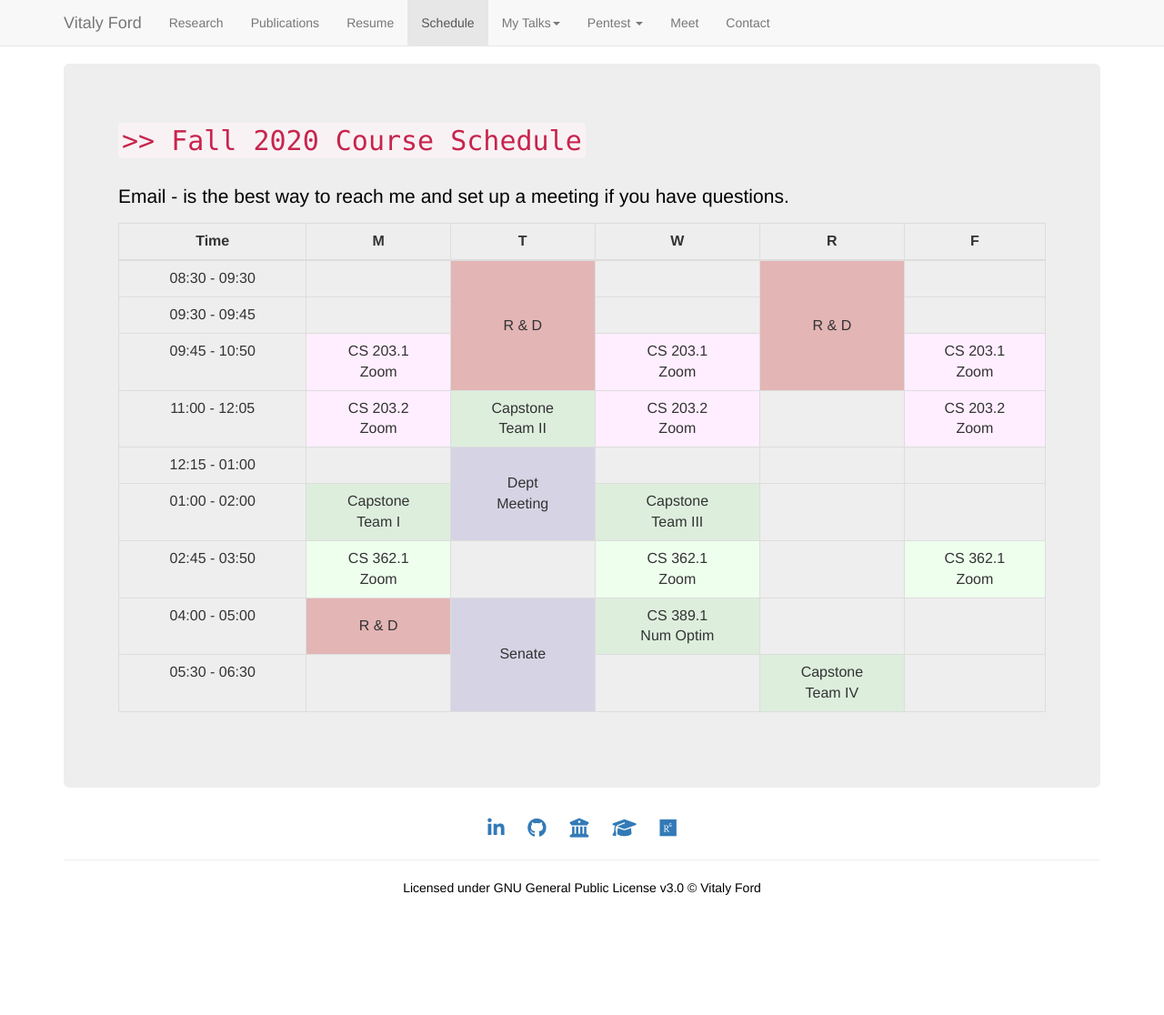
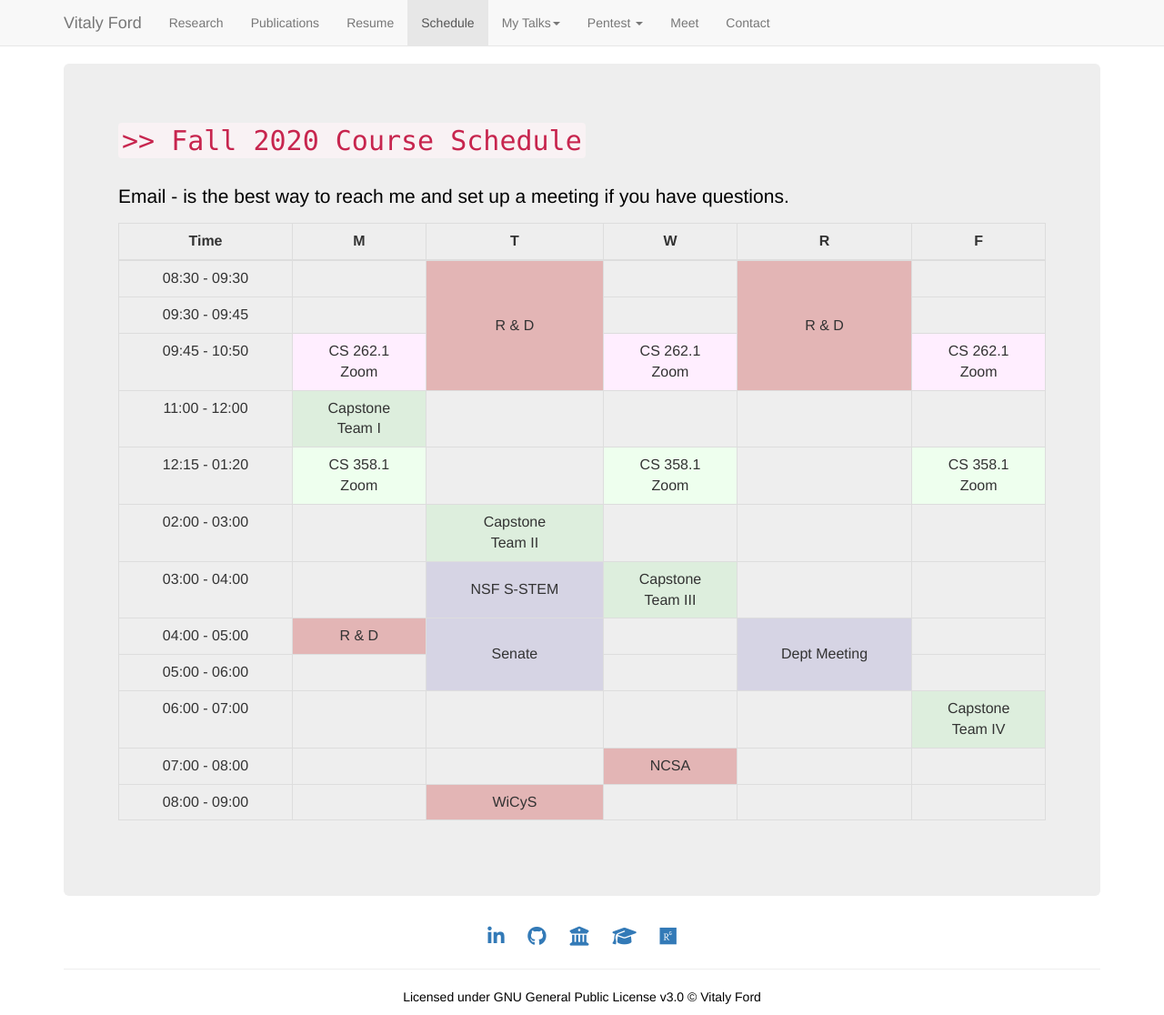
Before and after one commit to vitalyford/vitalyford.github.io, a Jekyll site: the page built from schedule.html, in a window 1280 px wide and 1116 px high. Shown: the whole window at 91% size. Built offline with Jekyll 4.4.1, drawn with Linux system fonts in a browser that asks for light colours; nearby versions of some CDN libraries.

Commit message:
Update schedule for spring 2021

```diff
--- a/schedule.html
+++ b/schedule.html
@@ -34,54 +34,78 @@ permalink: "/schedule/"
             </tr>
             <tr>
                 <th>09:45 - 10:50</th>
-                <td class="custom-table course1">CS 203.1<br>Zoom</td>
-                <td class="custom-table course1">CS 203.1<br>Zoom</td>
-                <td class="custom-table course1">CS 203.1<br>Zoom</td>
+                <td class="custom-table course1">CS 262.1<br>Zoom</td>
+                <td class="custom-table course1">CS 262.1<br>Zoom</td>
+                <td class="custom-table course1">CS 262.1<br>Zoom</td>
             </tr>
             <tr>
-                <th>11:00 - 12:05</th>
-                <td class="custom-table course1">CS 203.2<br>Zoom</td>
-                <td class="custom-table course3">Capstone<br>Team II</td>
-                <td class="custom-table course1">CS 203.2<br>Zoom</td>
+                <th>11:00 - 12:00</th>
+                <td class="custom-table course3">Capstone<br>Team I</td>
                 <td></td>
-                <td class="custom-table course1">CS 203.2<br>Zoom</td>
-            </tr>
-            <tr>
-                <th>12:15 - 01:00</th>
-                <td></td>
-                <td rowspan="2" class="custom-table other">Dept<br>Meeting</td>
                 <td></td>
                 <td></td>
                 <td></td>
             </tr>
             <tr>
-                <th>01:00 - 02:00</th>
-                <td class="custom-table course3">Capstone<br>Team I</td>
+                <th>12:15 - 01:20</th>
+                <td class="custom-table course2">CS 358.1<br>Zoom</td>
+                <td></td>
+                <td class="custom-table course2">CS 358.1<br>Zoom</td>
+                <td></td>
+                <td class="custom-table course2">CS 358.1<br>Zoom</td>
+            </tr>
+            <tr>
+                <th>02:00 - 03:00</th>
+                <td></td>
+                <td class="custom-table course3">Capstone<br>Team II</td>
+                <td></td>
+                <td></td>
+                <td></td>
+            </tr>
+            <tr>
+                <th>03:00 - 04:00</th>
+                <td></td>
+                <td class="custom-table other">NSF S-STEM</td>
                 <td class="custom-table course3">Capstone<br>Team III</td>
                 <td></td>
                 <td></td>
             </tr>
             <tr>
-                <th>02:45 - 03:50</th>
-                <td class="custom-table course2">CS 362.1<br>Zoom</td>
-                <td></td>
-                <td class="custom-table course2">CS 362.1<br>Zoom</td>
-                <td></td>
-                <td class="custom-table course2">CS 362.1<br>Zoom</td>
-            </tr>
-            <tr>
                 <th>04:00 - 05:00</th>
                 <td class="custom-table RandD">R & D</td>
                 <td rowspan="2" class="custom-table other">Senate</td>
-                <td class="custom-table course3">CS 389.1<br>Num Optim</td>
+                <td></td>
+                <td rowspan="2" class="custom-table other">Dept Meeting</td>
+                <td></td>
+            </tr>
+            <tr>
+                <th>05:00 - 06:00</th>
+                <td></td>
                 <td></td>
                 <td></td>
             </tr>
             <tr>
-                <th>05:30 - 06:30</th>
+                <th>06:00 - 07:00</th>
+                <td></td>
+                <td></td>
                 <td></td>
                 <td></td>
                 <td class="custom-table course3">Capstone<br>Team IV</td>
+            </tr>
+            <tr>
+                <th>07:00 - 08:00</th>
+                <td></td>
+                <td></td>
+                <td class="custom-table RandD">NCSA</td>
+                <td></td>
+                <td></td>
+            </tr>
+            <tr>
+                <th>08:00 - 09:00</th>
+                <td></td>
+                <td class="custom-table RandD">WiCyS</td>
+                <td></td>
+                <td></td>
                 <td></td>
             </tr>
         </tbody>
```
